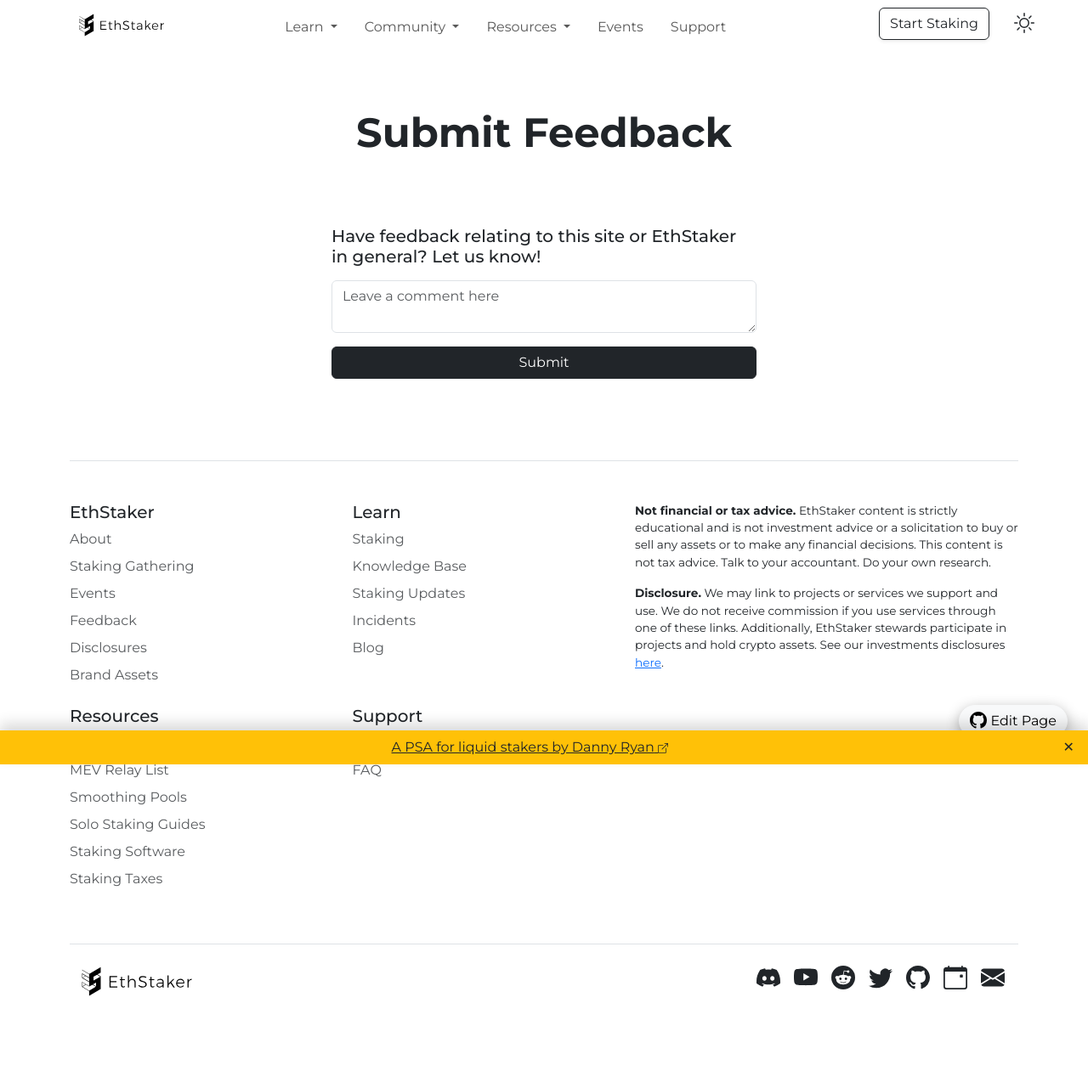
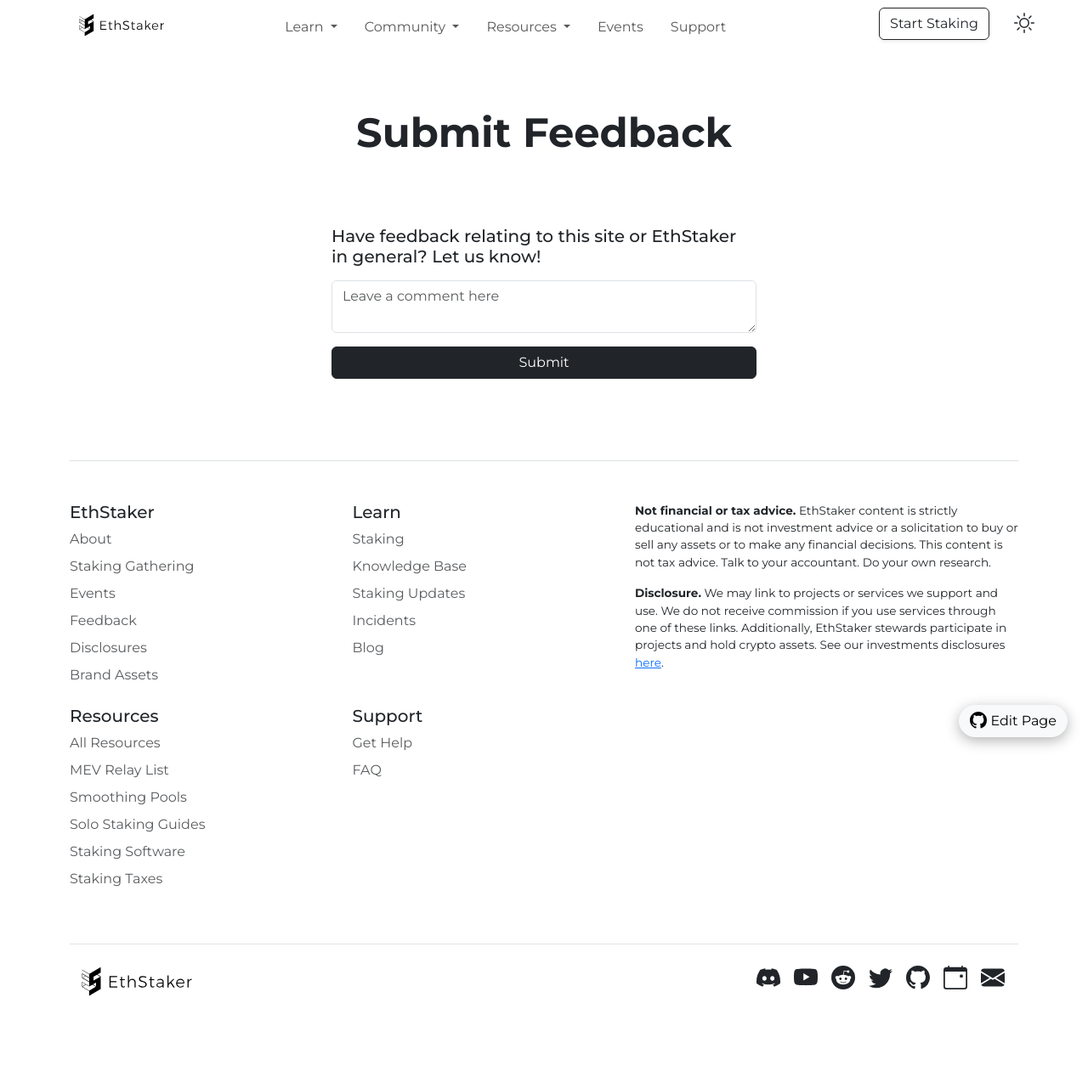
Before and after one commit to eth-educators/website, a Jekyll site: the page built from feedback.md, in a window 1280 px wide. Shown: the whole page at 85% size. Built offline with Jekyll 4.4.1, drawn with Linux system fonts in a browser that asks for light colours.

Commit message:
disable notification bar

```diff
--- a/_config.yml
+++ b/_config.yml
@@ -39,7 +39,7 @@
 enable_nav_collapse: true # doesn't work at the moment
 
 # Notification Bar
-enable_notification: true
+enable_notification: false
 notification_msg_id: 2 # must increment when creating a new message
 notification_msg: <a href="https://notes.ethereum.org/@djrtwo/risks-of-lsd" target="_blank">A PSA for liquid stakers by Danny Ryan</a>
 notification_expiration: 3000000000 # epoch time in seconds
```
